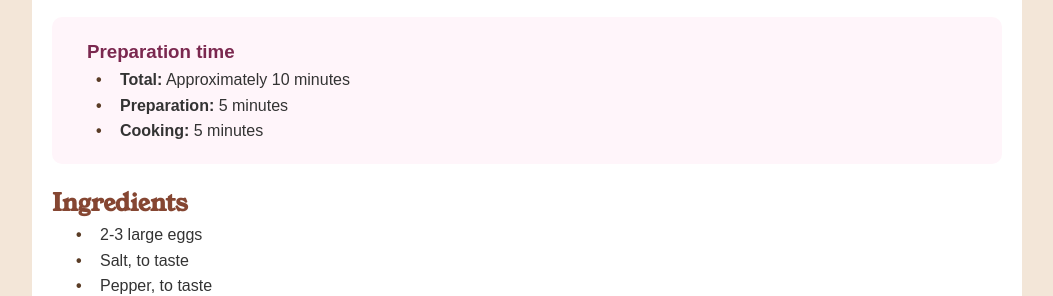
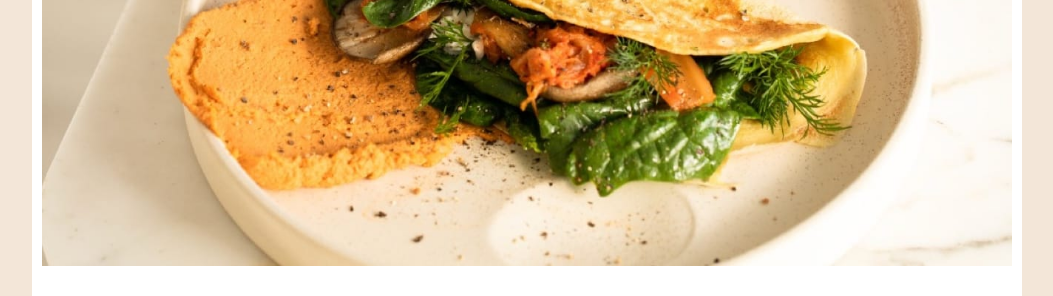
Before and after one commit to cma1uba/Recipe-page, a plain HTML site: page index.html in a window 1280 px wide. Shown: the part 188-484 px from the top of the page, without its empty margins (113-1166 px from the left). Drawn offline with Linux system fonts and the light colour scheme.

Commit message:
Update index.html

```diff
--- a/index.html
+++ b/index.html
@@ -18,7 +18,7 @@
   <div class="content">
   <div class="container">
     <div class="hero">
-      <img src="assets/images/image-omelette.jpeg">
+      <img src="images/image-omelette.jpeg">
     </div>
     <div class="main">
       <div class="header">
```
